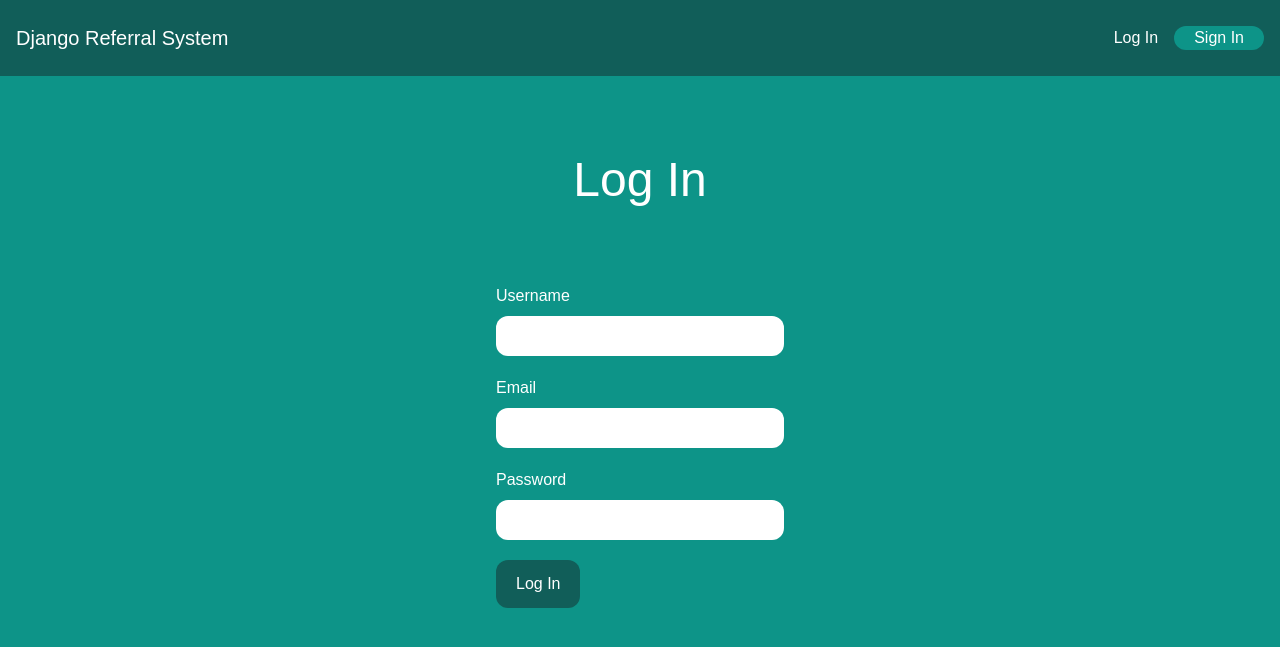
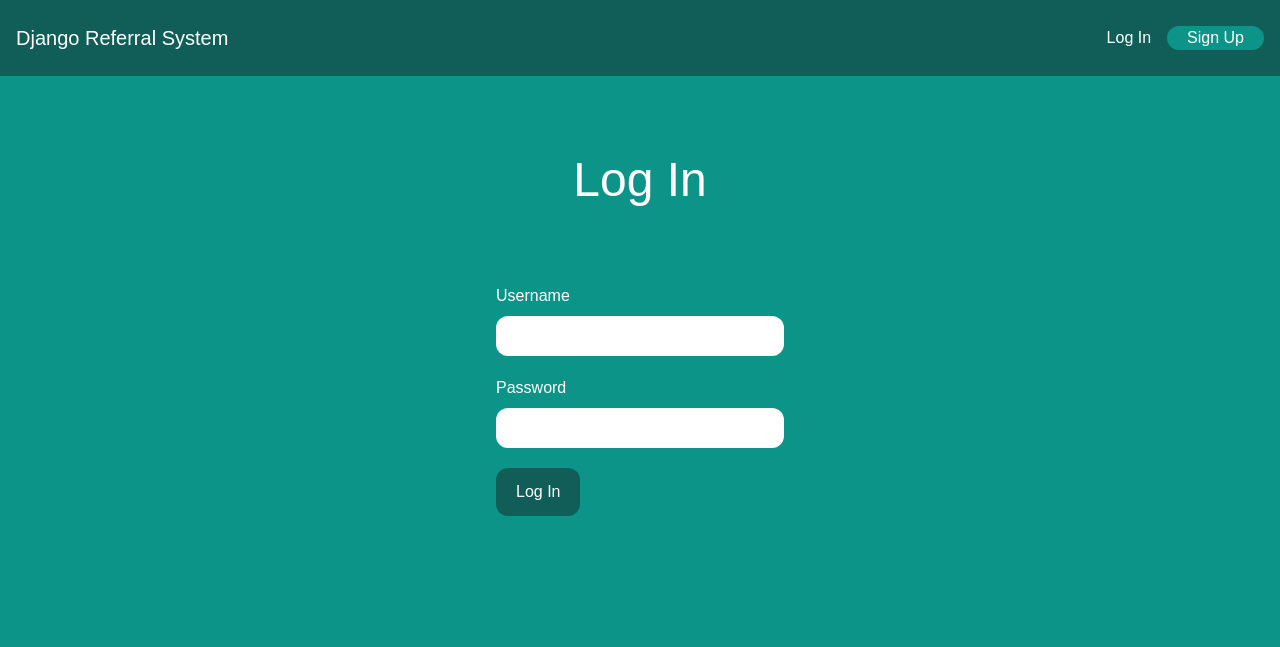
Before and after one commit to gennadii97/login-referral-system, a Django app: page /login/ in a window 1280 px wide. Shown: the top 647 px of the page. Run offline with Django 4.2, Linux system fonts and the light colour scheme; some libraries are stand-ins or nearby versions; some web fonts are replaced.

Commit message:
initial commit

```diff
--- a/logref/info.py
+++ b/logref/info.py
@@ -1,5 +1,6 @@
 EMAIL_USE_TLS = True
 EMAIL_HOST = 'smtp.inbox.ru'
 EMAIL_HOST_USER = 'genagradovskii@inbox.ru'
+# Need to update password from time to time
 EMAIL_HOST_PASSWORD = 'hdiNMRJY37EDsgBZGimz'
 EMAIL_PORT = 587
--- a/logref/views.py
+++ b/logref/views.py
@@ -39,7 +39,7 @@ def signup_view(request):
                 print(f'{recommended_by_profile.accumulated_points=}')
         else:
             if len(Profile.objects.all()) == MAX_NON_REFERRAL_USERS:
-                messages.error(request, 'Limit of non-referrer users exceeded')
+                messages.error(request, 'Limit of non-referrer users exceeded. Ask for referral code')
                 return render(request, 'signup.html', context)
             form.save()
         username = form.cleaned_data.get('username')
@@ -49,7 +49,7 @@ def signup_view(request):
 
         messages.success(request, "Your account has been successfully created. We have sent a confirmation email")
 
-        # Write email
+
         subject = "Welcome to my app!!"
         message = "Hello" + user.username + "!! \n" + "Welcome to app!! \n Thank you for visiting our website \n We have also sent you a confirmation email, please confirm your email address to activate account. \n\n Thank you"
         from_email = settings.EMAIL_HOST_USER
--- a/profiles/models.py
+++ b/profiles/models.py
@@ -3,7 +3,7 @@ from django.contrib.auth.models import User
 from .utils import generate_ref_code
 
 
-# Create your models here.
+
 
 
 class Profile(models.Model):
--- a/profiles/templates/profiles/main.html
+++ b/profiles/templates/profiles/main.html
@@ -4,8 +4,9 @@ My Recommendations
 {% endblock title %}
 
 {% block content %}
+
     {% if my_recs %}
-        <h2 class="p-10 lg:p-10 text-xl lg:text-3xl text-black">You have been awarded {{rewards}} points for referring your friends !</h2>
+        <h2 class="p-10 lg:p-10 text-xl lg:text-3xl text-black">Here are your point for referring : {{rewards}} !</h2>
         <br>
         <h3 class="p-10 lg:p-10 text-2xl lg:text-4xl text-white">My recommendations:</h3>
             <ul class="list-inside list-disc">
--- a/templates/base.html
+++ b/templates/base.html
@@ -37,10 +37,11 @@
         <div class="flex item-center space-x-4">
             {% if request.user.is_authenticated %}
                 <a href="/profiles/" class="text-white hover:text-gray-200">Profiles</a>
+                <a href="/leaderboard/" class="text-white hover:text-gray-200">Top 10</a>
                 <a href="/logout/" class="px-5 rounded-xl text-white bg-teal-600 hover:bg-teal-700">Log out</a>
             {% else %}
                 <a href="/login/" class="text-white hover:text-gray-200">Log In</a>
-                <a href="/signup/" class="px-5 rounded-xl text-white bg-teal-600 hover:bg-teal-700">Sign In</a>
+                <a href="/signup/" class="px-5 rounded-xl text-white bg-teal-600 hover:bg-teal-700">Sign Up</a>
             {% endif %}
         </div>
     </nav>
--- a/templates/login.html
+++ b/templates/login.html
@@ -15,12 +15,6 @@ Log In
         <label class="text-white">Username</label>
 
         <input type="text" name="username" class="w-full mt-2 px-4 py-2 rounded-xl">
-    </div>
-
-    <div class="mb-5">
-         <label class="text-white">Email</label>
-
-        <input type="email" name="email" class="w-full mt-2 px-4 py-2 rounded-xl">
     </div>
 
     <div class="mb-5">
--- a/templates/signup.html
+++ b/templates/signup.html
@@ -2,7 +2,7 @@
 {% load tailwind_filters %}
 
 {% block title %}
-Signup
+Sign up
 {% endblock title %}
 
 {% block content %}
@@ -14,7 +14,7 @@ Signup
         <form action="" method="POST" class="lg:w-1/3 px-3 mx-auto text-white">
             {% csrf_token %}
             {{form|crispy}}
-            <button class="px-5 py-3 rounded-xl text-white bg-teal-800 hover:bg-teal-700">Signup</button>
+            <button class="px-5 py-3 rounded-xl text-white bg-teal-800 hover:bg-teal-700">Sign up</button>
         </form>
     </div>
 {% endblock content %}
```
Also changed, not shown: profiles/migrations/0002_profile_accumulated_points.py (added), templates/leaderboard.html (added).
